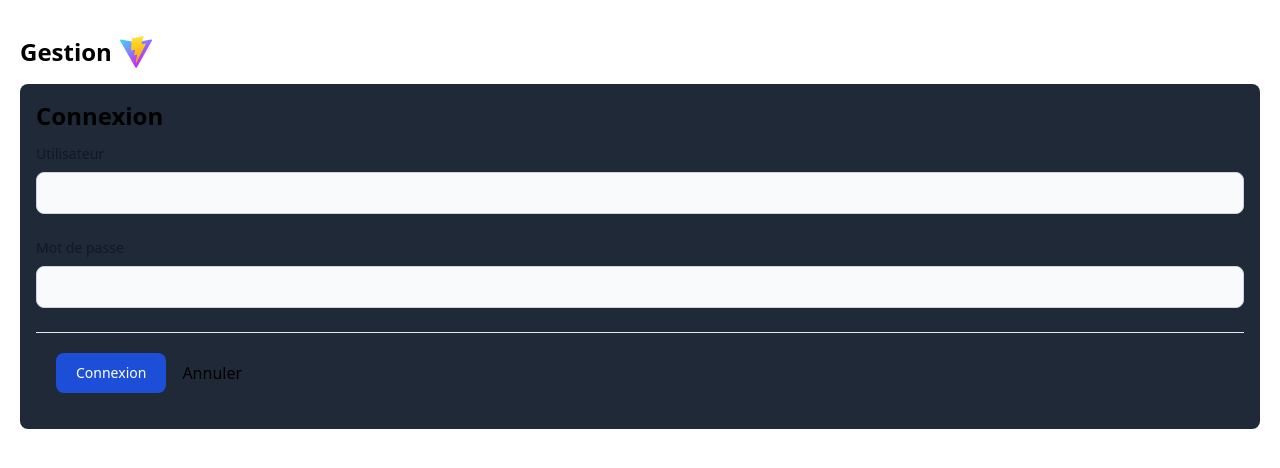
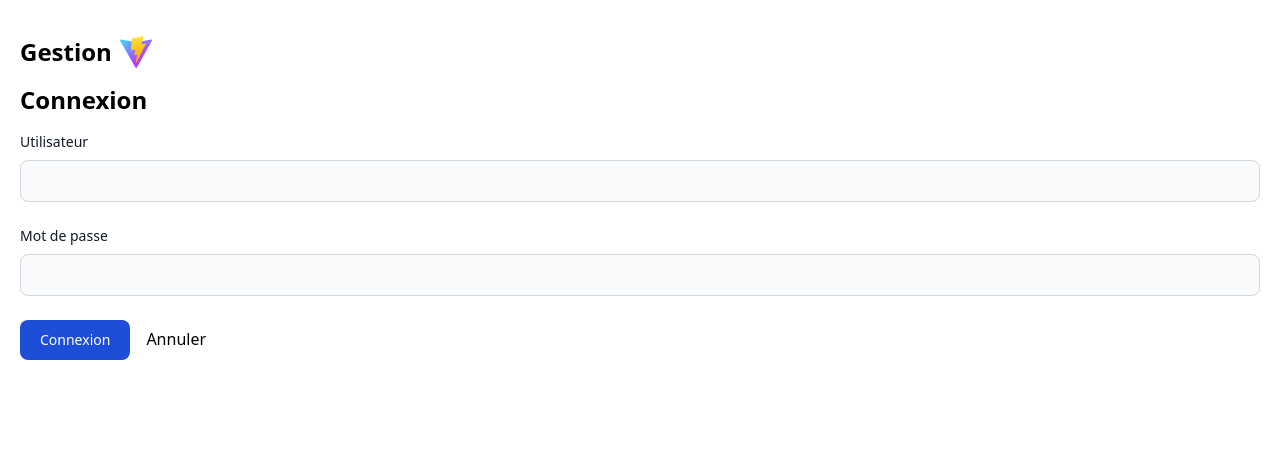
Before and after one commit to marsender/react-dolibarr-front, a React (Vite) app: page /login in a window 1280 px wide. Shown: the top 468 px of the page. Built offline with nearby package versions, Linux system fonts and the light colour scheme.

Commit message:
Cleanup forms REF #6

```diff
--- a/src/components/ReturnButtonComponent.jsx
+++ b/src/components/ReturnButtonComponent.jsx
@@ -1,17 +1,24 @@
 import { useTranslation } from 'react-i18next'
 import { Link } from 'react-router-dom'
+import PropTypes from 'prop-types'
 
 function ReturnButtonComponent({ link }) {
 	const { t } = useTranslation()
 
 	return (
-		<button className="mt-4 inline-flex items-center text-white bg-blue-700 hover:bg-blue-800 focus:ring-4 focus:outline-none focus:ring-blue-300 font-medium rounded-lg text-sm px-5 py-2.5 dark:bg-blue-600 dark:hover:bg-blue-700 dark:focus:ring-blue-800">
-			<svg xmlns="http://www.w3.org/2000/svg" className="h-5 w-4 mr-3" fill="none" viewBox="0 0 24 24" stroke="currentColor">
-				<path strokeLinecap="round" strokeLinejoin="round" strokeWidth="2" d="M3 10h10a8 8 0 018 8v2M3 10l6 6m-6-6l6-6" />
-			</svg>
-			<Link to={link}>{t('label.return')}</Link>
-		</button>
+		<Link to={link}>
+			<button className="mt-4 px-3 py-2 inline-flex items-center text-white bg-blue-700 hover:bg-blue-800 focus:ring-4 focus:outline-none focus:ring-blue-300 font-medium rounded-lg text-sm dark:bg-blue-600 dark:hover:bg-blue-700 dark:focus:ring-blue-800">
+				<svg xmlns="http://www.w3.org/2000/svg" className="h-5 w-4 mr-3" fill="none" viewBox="0 0 24 24" stroke="currentColor">
+					<path strokeLinecap="round" strokeLinejoin="round" strokeWidth="2" d="M3 10h10a8 8 0 018 8v2M3 10l6 6m-6-6l6-6" />
+				</svg>
+				{t('label.return')}
+			</button>
+		</Link>
 	)
 }
 
+ReturnButtonComponent.propTypes = {
+	link: PropTypes.string,
+}
+
 export default ReturnButtonComponent
--- a/src/screens/InvoiceForm.jsx
+++ b/src/screens/InvoiceForm.jsx
@@ -121,7 +121,9 @@
 				<div className="grid gap-6 mb-6">
 					{error && <div className="error smallMargin-t">{error}</div>}
 					<div>
-						<button className="text-white bg-blue-700 hover:bg-blue-800 focus:ring-4 focus:outline-none focus:ring-blue-300 font-medium rounded-lg text-sm px-5 py-2.5 text-center dark:bg-blue-600 dark:hover:bg-blue-700 dark:focus:ring-blue-800">{t('label.add')}</button>
+						<button type="submit" className="text-white bg-blue-700 hover:bg-blue-800 focus:ring-4 focus:outline-none focus:ring-blue-300 font-medium rounded-lg text-sm px-5 py-2.5 text-center dark:bg-blue-600 dark:hover:bg-blue-700 dark:focus:ring-blue-800">
+							{t('label.add')}
+						</button>
 						<Link to="/invoices" className="ml-4">
 							{t('label.cancel')}
 						</Link>
--- a/src/screens/Login.jsx
+++ b/src/screens/Login.jsx
@@ -39,8 +39,7 @@
 
 	return (
 		<>
-			<div className="p-4 modal:p-0 bg-gray-800 rounded-lg">
-				<h2 className="mb-3 text-2xl font-semibold">{t('login.title')}</h2>
+			<h1 className="flex text-center my-4 text-2xl font-semibold">{t('login.title')}</h1>
 			<form onSubmit={handleSubmit}>
 				<div className="grid gap-6">
 					<div>
@@ -56,15 +55,16 @@
 						<input id="password" type="password" name="password" className="bg-gray-50 border border-gray-300 text-gray-900 text-sm rounded-lg focus:ring-blue-500 focus:border-blue-500 block w-full p-2.5 dark:bg-gray-700 dark:border-gray-600 dark:placeholder-gray-400 dark:text-white dark:focus:ring-blue-500 dark:focus:border-blue-500" />
 					</div>
 					{error && <div className="error smallMargin-t">{error}</div>}
-						<div className="flex items-center p-4 md:p-5 border-t border-gray-200 rounded-b dark:border-gray-600">
-							<button className="text-white bg-blue-700 hover:bg-blue-800 focus:ring-4 focus:outline-none focus:ring-blue-300 font-medium rounded-lg text-sm px-5 py-2.5 text-center dark:bg-blue-600 dark:hover:bg-blue-700 dark:focus:ring-blue-800">{t('label.connection')}</button>
+					<div>
+						<button type="submit" className="text-white bg-blue-700 hover:bg-blue-800 focus:ring-4 focus:outline-none focus:ring-blue-300 font-medium rounded-lg text-sm px-5 py-2.5 text-center dark:bg-blue-600 dark:hover:bg-blue-700 dark:focus:ring-blue-800">
+							{t('label.connection')}
+						</button>
 						<Link to="/" className="ml-4">
 							{t('label.cancel')}
 						</Link>
 					</div>
 				</div>
 			</form>
-			</div>
 		</>
 	)
 }
--- a/src/screens/ThirdPartyForm.jsx
+++ b/src/screens/ThirdPartyForm.jsx
@@ -84,7 +84,9 @@
 				<div className="grid gap-6 mb-6">
 					{error && <div className="error smallMargin-t">{error}</div>}
 					<div>
-						<button className="text-white bg-blue-700 hover:bg-blue-800 focus:ring-4 focus:outline-none focus:ring-blue-300 font-medium rounded-lg text-sm px-5 py-2.5 text-center dark:bg-blue-600 dark:hover:bg-blue-700 dark:focus:ring-blue-800">{t('label.add')}</button>
+						<button type="submit" className="text-white bg-blue-700 hover:bg-blue-800 focus:ring-4 focus:outline-none focus:ring-blue-300 font-medium rounded-lg text-sm px-5 py-2.5 text-center dark:bg-blue-600 dark:hover:bg-blue-700 dark:focus:ring-blue-800">
+							{t('label.add')}
+						</button>
 						<Link to="/thirdparties" className="ml-4">
 							{t('label.cancel')}
 						</Link>
```
Lines whose indentation alone changed are shown as unchanged.
